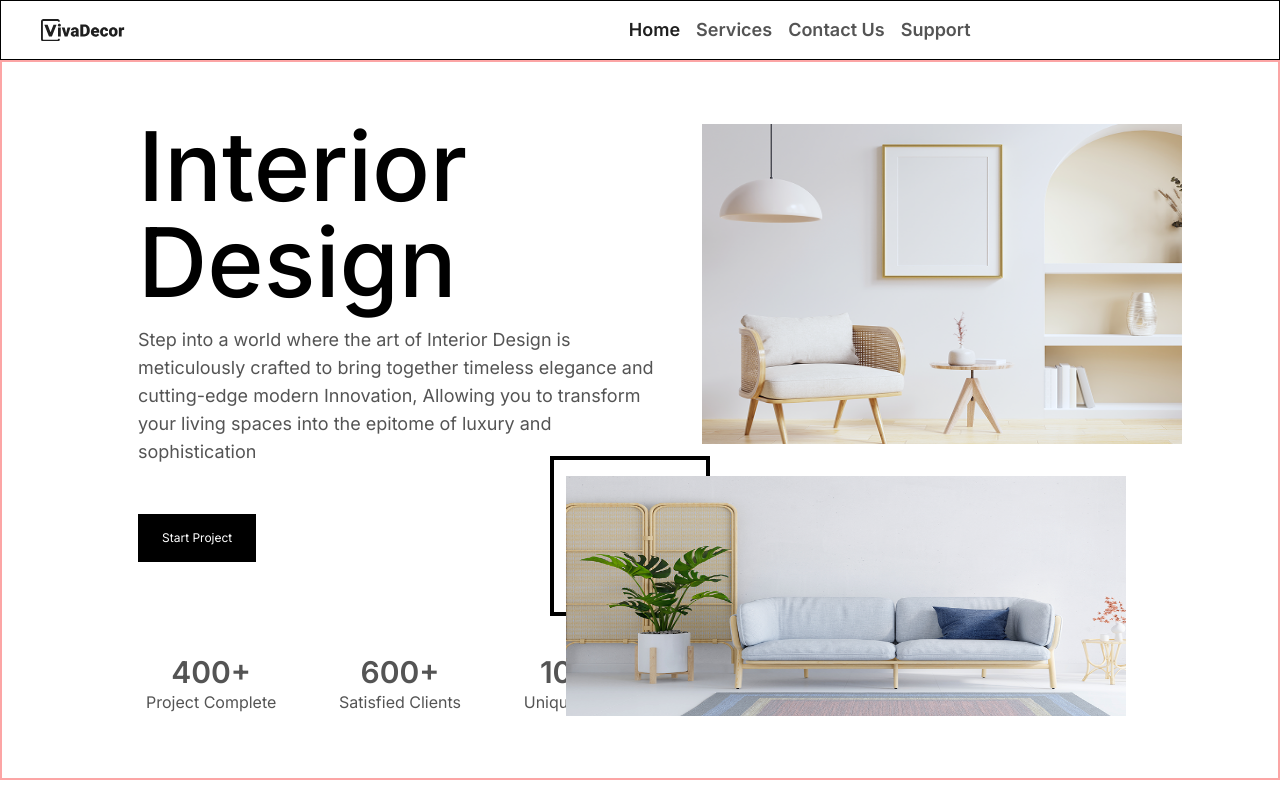
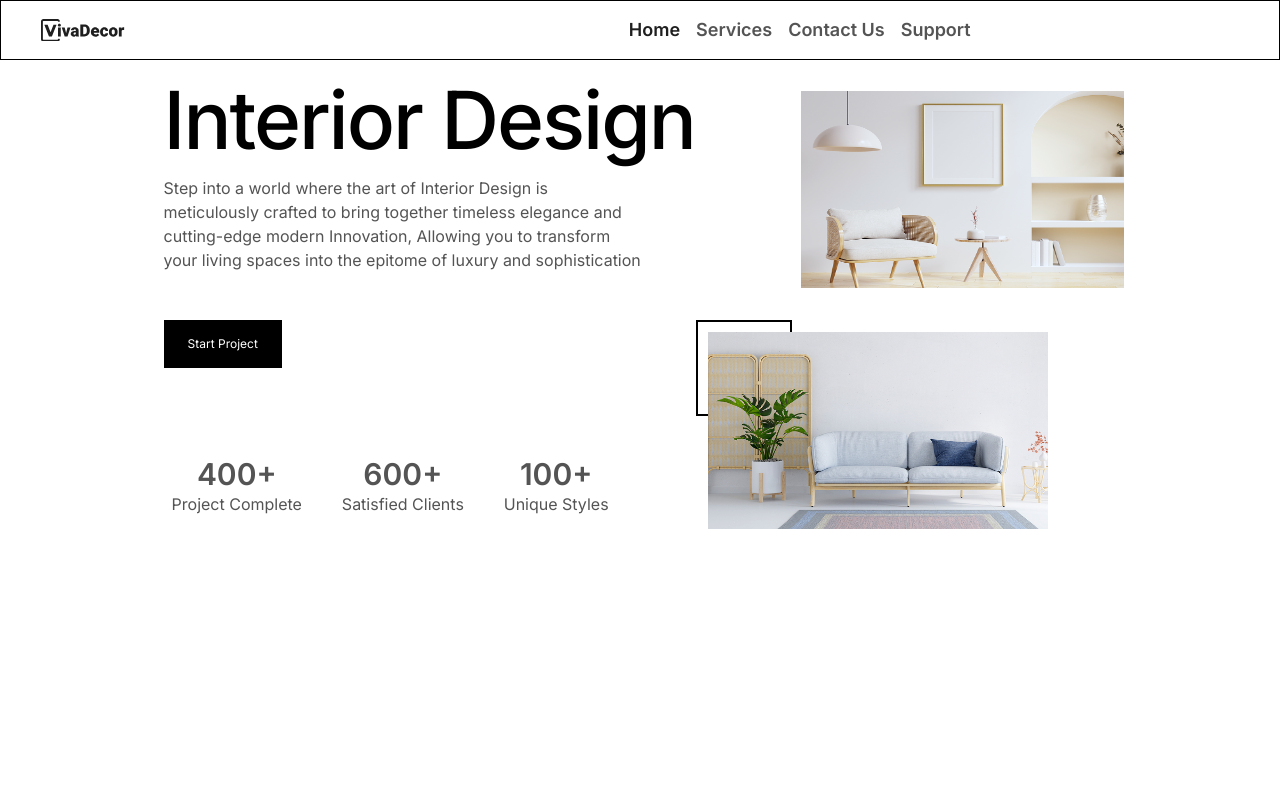
Before and after one commit to Shreekant-04/viva-decor, a React (Vite) app: page / in a window 1280 px wide. Built offline with nearby package versions, Linux system fonts and the light colour scheme.

Commit message:
docs: update README with project description and getting started instructions; add Open Graph meta tags to index.html; enhance Section1 component layout and styling

```diff
--- a/index.html
+++ b/index.html
@@ -5,6 +5,13 @@
     <link rel="shortcut icon" href="favicon.png" type="image/x-icon" />
     <meta name="viewport" content="width=device-width, initial-scale=1.0" />
     <title>Viva Decor</title>
+    <meta property="og:title" content="Viva Decor" />
+    <meta
+      property="og:description"
+      content="Welcome to Viva Decor, your one-stop shop for home decor."
+    />
+    <meta property="og:image" content="og.png" />
+    <meta property="og:url" content="https://viva-decor-04.vercel.app" />
   </head>
   <body>
     <div id="root"></div>
--- a/src/components/homepage/Section1.jsx
+++ b/src/components/homepage/Section1.jsx
@@ -8,39 +8,46 @@ const Section1 = () => {
     { num: "100+", text: "Unique Styles" },
   ];
   return (
-    <section className="border-2 border-red-300 lg:h-[90vh] md:h-[40vh] h-[32vh] flex gap-2 p-2 sm:p-6  ">
-      <div className=" w-3/5 p-2 sm:p-8 flex flex-col justify-center  text-start  gap-4 translate-x-4 md:translate-x-12 lg:translate-x-20">
-        <h1 className="text-3xl leading-none md:text-[3.45rem] lg:text-7xl xl:text-8xl  font-medium  ">
+    <section className="mx-auto  w-full p-1 sm-p-2  max-h-[500px] h-[32vh] sm:h-[45vh]  lg:h-[60vh] xl:h-[90vh] 2xl:h-[100vh] flex justify-center items-center relative">
+      <div className=" w-[50%] h-full  flex flex-col justify-center items-start p-4 gap-4 translate-x-4 sm:translate-x-6 md:translate-x-8 lg:translate-x-14 xl:translate-x-20 2xl:translate-x-32 z-10 ">
+        <h1
+          className="w-full text-xl sm:text-4xl  md:text-5xl lg:text-7xl xl:text-[5rem] 2xl:text-8xl  font-medium tracking-wider md:tracking-tight
+
+
+ "
+        >
           Interior Design
         </h1>
-        <p className="w-11/12 leading-none sm:w-4/5 text-[#545454] text-[8px] md:text-xs lg:text-lg ">
+        <p className="w-11/12 leading-none sm:w-4/5 text-[#545454] text-[8px] md:text-xs xl:text-base ">
           Step into a world where the art of Interior Design is meticulously
           crafted to bring together timeless elegance and cutting-edge modern
           Innovation, Allowing you to transform your living spaces into the
           epitome of luxury and sophistication
         </p>
-        <button className="bg-black text-white text-[8px] md:text-xs lg:font-sm w-max px-2 py-1 sm:px-4 sm:py-2 lg:px-6 lg:py-4 lg:mt-8">
+        <button className="bg-black text-white text-[8px] md:text-xs lg:font-sm w-max px-2 py-1 sm:px-4 sm:py-2 lg:px-6 lg:py-4 md:mt-8">
           Start Project
         </button>
-        <div className=" flex  justify-between items-center sm:p-2 mt-auto w-11/12  md:w-5/6 lg:w-3/4 ">
+        <div className=" flex  justify-between items-center sm:p-2 mt-auto w-full md:w-5/6 lg:w-3/4 mb-4 ">
           {stats.map((stat, i) => (
             <div
               key={i + "24651"}
               className="flex flex-col justify-center items-center text-[#545454] "
             >
-              <p className="text-sm sm:text-3xl font-semibold">{stat.num}</p>
-              <p className="text-[7px] md:text-xs lg:text-base">{stat.text}</p>
+              <p className="text-sm md:text-3xl font-semibold">{stat.num}</p>
+              <p className="text-[6px] sm:text-[10px] lg:text-[12px] xl:text-base">
+                {stat.text}
+              </p>
             </div>
           ))}
         </div>
       </div>
-      <div className=" w-2/5 flex flex-col  gap-8 justify-center items-end p-2 -translate-x-4 md:-translate-x-12  lg:-translate-x-20">
-        <div className=" h-[20vmin] w-[25vmin] md:h-[20vmin] md:w-[25vmin] lg:h-[35vmin] lg:w-[50vmin] xl:h-[40vmin] xl:w-[60vmin] translate-x-4 md:translate-x-4">
-          <img src={image1} alt="image 1" className="w-full h-full" />
+      <div className="w-[40%] h-full  flex flex-col justify-evenly items-center gap-4 -translate-x-4 sm:-translate-x-6 md:-translate-x-8 lg:-translate-x-14 xl:-translate-x-20 2xl:-translate-x-32 ">
+        <div className="w-2/3 h-[40%] ml-auto relative px-2">
+          <img src={image1} alt="image1" className="w-full h-full" />
         </div>
-        <div className="  h-[20vmin] w-[30vmin] md:h-[20vmin] md:w-[30vmin] lg:h-[30vmin] lg:w-[50vmin] xl:h-[30vmin] xl:w-[70vmin] md:-translate-x-3 lg:-translate-x-10 relative">
-          <div className="absolute -top-3 -left-2 md:-top-4 lg:-top-5 md:-left-3 lg:-left-4 h-[10vmin] lg:h-[20vmin] lg:w-[20vmin]  w-[10vmin] border md:border-2 lg:border-4 border-black -z-10"></div>
-          <img src={image2} alt="image 1" className="w-full h-full z-20" />
+        <div className="w-2/3 h-[40%] relative">
+          <div className="absolute -top-3 -left-3 w-12 h-12 md:h-16 md:w-16 xl:h-24 xl:w-24  -z-10  border-2 border-black"></div>
+          <img src={image2} alt="image2" className="w-full h-full" />
         </div>
       </div>
     </section>
```
Also changed, not shown: 1 other file (tests, documents, lock files or other folders).
